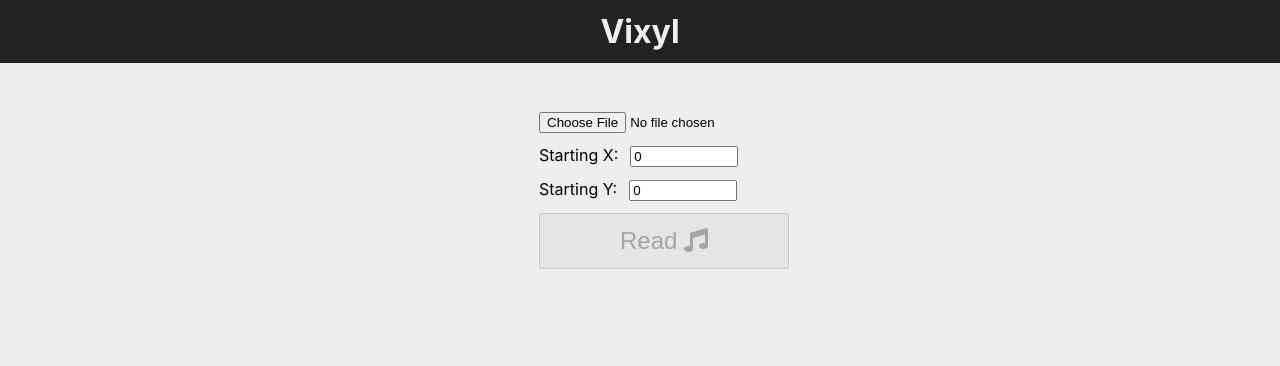
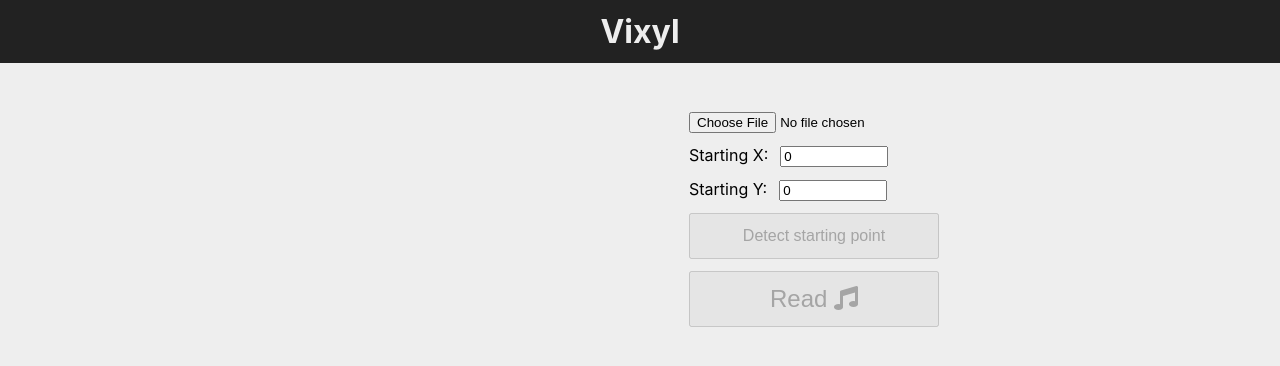
Before and after one commit to LucaScorpion/vixyl, a React (Create React App) app: page / in a window 1280 px wide. Shown: the top 366 px of the page. Built offline with nearby package versions, Linux system fonts and the light colour scheme.

Commit message:
Cleanup App, fix canvas size

```diff
--- a/src/App.tsx
+++ b/src/App.tsx
@@ -5,29 +5,32 @@
 
 const App: React.FC = () => {
   const canvasRef = useRef<HTMLCanvasElement>(null);
+
   const [imageData, setImageData] = useState('');
+  const [image, setImage] = useState<HTMLImageElement>();
+
   const [startX, setStartX] = useState<number>(0);
   const [startY, setStartY] = useState<number>(0);
   const [musicData, setMusicData] = useState('');
   const [loadingState, setLoadingState] = useState('');
+  const [parser, setParser] = useState<VinylParser>();
 
   useEffect((): void => {
-    const canvas = canvasRef.current;
-    const context = canvas?.getContext('2d');
+    // Load the image.
+    const loadImg = new Image();
+    loadImg.addEventListener('load', () => {
+      setImage(loadImg);
+    });
+    loadImg.src = imageData;
+  }, [imageData]);
 
-    if (!canvas || !context) {
-      return;
+  useEffect((): void => {
+    // Draw the image onto the canvas.
+    const context = canvasRef.current?.getContext('2d');
+    if (image && context) {
+      context.drawImage(image, 0, 0);
     }
-
-    // Load the image onto the canvas.
-    const image = new Image();
-    image.addEventListener('load', () => {
-      canvas.width = image.width;
-      canvas.height = image.height;
-      context.drawImage(image, 0, 0);
-    });
-    image.src = imageData;
-  }, [imageData]);
+  }, [image]);
 
   return (
     <div>
@@ -35,9 +38,18 @@
         <h1>Vixyl</h1>
       </header>
       <main>
-        <canvas ref={canvasRef} width={0} height={0} style={{
-          marginRight: 48,
-        }} />
+        <div>
+          <canvas
+            ref={canvasRef}
+            width={image?.width}
+            height={image?.height}
+            style={{
+              marginRight: 48,
+              width: image?.width,
+              height: image?.height,
+            }}
+          />
+        </div>
         <div className='controls'>
           <input
             type='file'
@@ -51,8 +63,10 @@
               // Read the file into state.
               const reader = new FileReader();
               reader.addEventListener('load', () => {
-                if (typeof reader.result === 'string') {
+                const context = canvasRef.current?.getContext('2d');
+                if (typeof reader.result === 'string' && context) {
                   setImageData(reader.result);
+                  setParser(new VinylParser(context));
                 }
               });
               reader.readAsDataURL(file);
@@ -91,21 +105,29 @@
           </div>
           <button
             style={{
-              display: 'block',
+              width: '100%',
+              fontSize: 16,
+              padding: 12,
+              marginBottom: 12,
+            }}
+            disabled={!parser}
+          >
+            Detect starting point
+          </button>
+          <button
+            style={{
               width: '100%',
               fontSize: 24,
               padding: 12,
               marginBottom: 12,
             }}
             onClick={() => {
-              const context = canvasRef.current?.getContext('2d');
-              if (!context) {
+              if (!parser) {
                 return;
               }
 
               setLoadingState('Decoding vinylized data streams...');
               setTimeout(() => {
-                const parser = new VinylParser(context);
                 const parsedData = parser.parseVinyl(startX, startY);
                 setLoadingState('Reconfiguring data streams to physical wave mechanics...');
                 setTimeout(() => {
@@ -114,7 +136,7 @@
                 }, 0);
               });
             }}
-            disabled={!imageData}
+            disabled={!parser}
           >
             Read <Icon icon='music' />
           </button>
```
